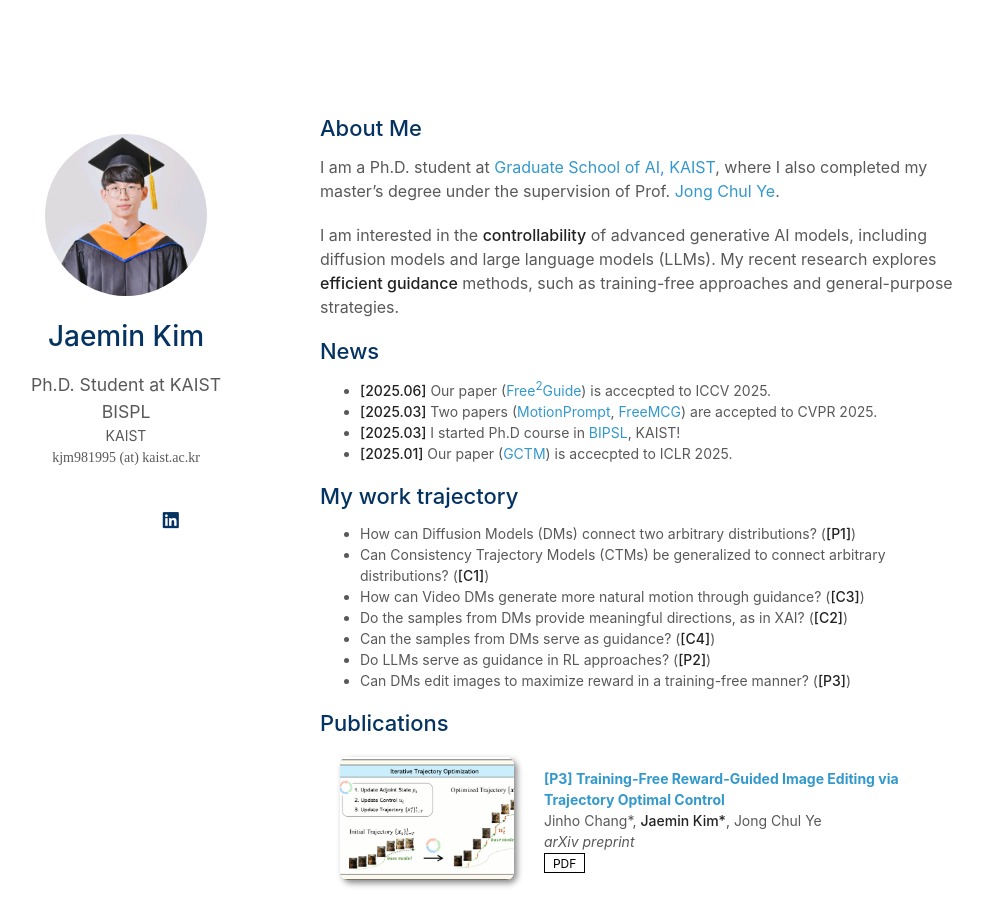
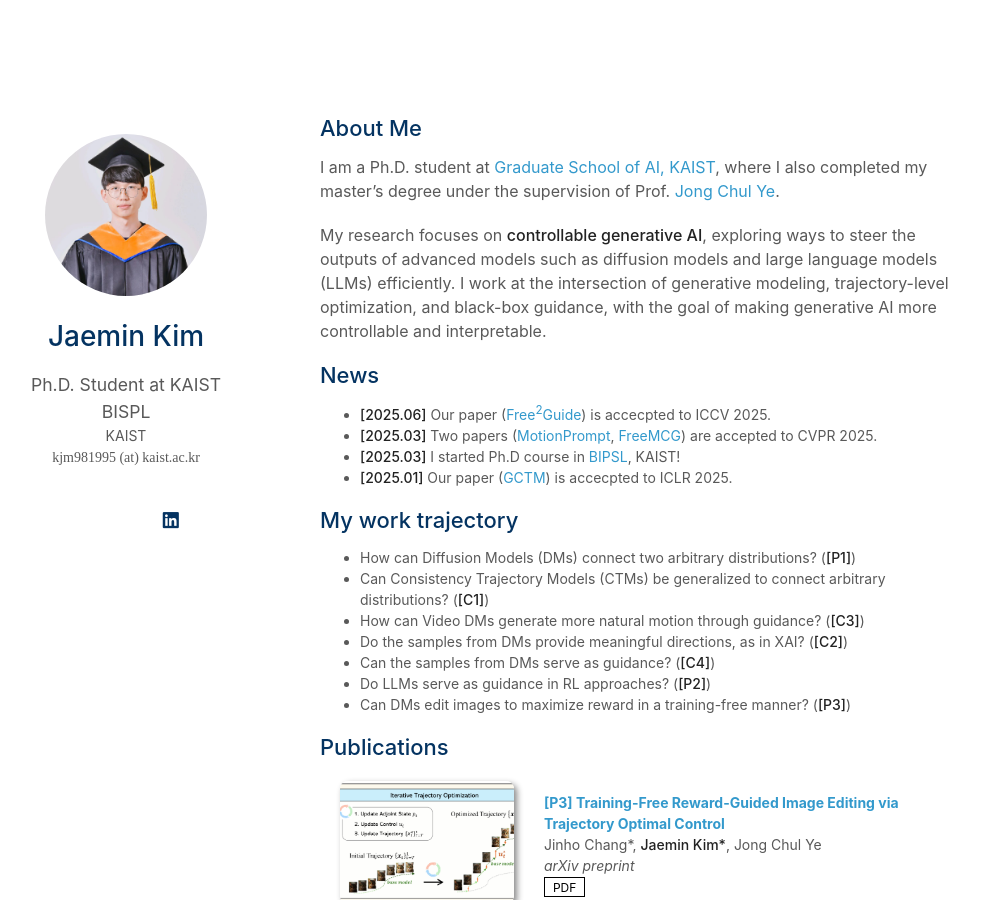
Before and after one commit to kjm981995/kjm981995.github.io, a Jekyll site: the page built from index.md, in a window 1280 px wide and 900 px high. Shown: the whole window, without its empty margins (150-1133 px from the left). Built offline with Jekyll 4.4.1, drawn with Linux system fonts in a browser that asks for light colours; a style sheet for code colours, icons or effects is not loaded; our own code applies the rules of GitHub Pages for plain Markdown files.

Commit message:
Update index.md

```diff
--- a/index.md
+++ b/index.md
@@ -9,7 +9,7 @@ I am a Ph.D. student at <a href="https://gsai.kaist.ac.kr/">Graduate School of A
 </p>
 
 <p style="font-size: 16px;">
-I am interested in the <strong>controllability</strong> of advanced generative AI models, including diffusion models and large language models (LLMs). My recent research explores <strong>efficient guidance</strong> methods, such as training-free approaches and general-purpose strategies.
+My research focuses on <strong>controllable generative AI</strong>, exploring ways to steer the outputs of advanced models such as diffusion models and large language models (LLMs) efficiently. I work at the intersection of generative modeling, trajectory-level optimization, and black-box guidance, with the goal of making generative AI more controllable and interpretable.
 </p>
 
 ## News
```
